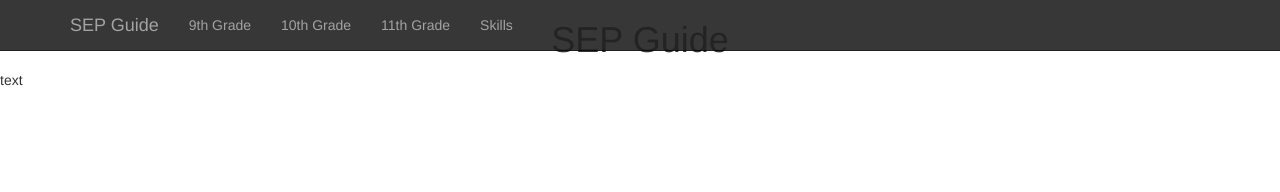
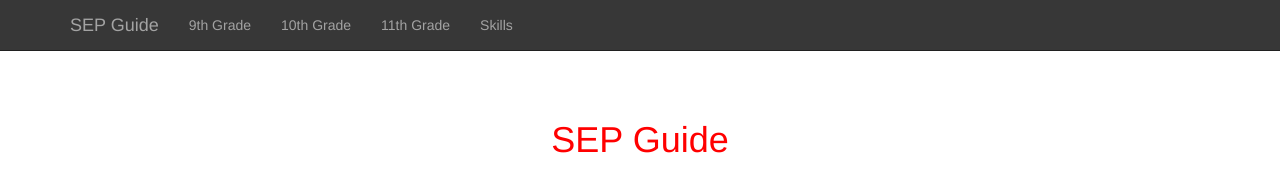
Before and after one commit to justing5321/sep-guide, a plain HTML site: page home.html in a window 1280 px wide. Drawn offline with nearby package versions, Linux system fonts and the light colour scheme.

Commit message:
change padding on title

```diff
--- a/home.html
+++ b/home.html
@@ -48,9 +48,7 @@
             <h1 class="text-center">SEP Guide</h1>
         </div>
     </div>
-    <div>
-        text
-    </div>
+
 </body>
 
 </html>
--- a/style.css
+++ b/style.css
@@ -0,0 +1,4 @@
+.text-center{
+    color:red;
+    padding-top: 100px
+}
```
